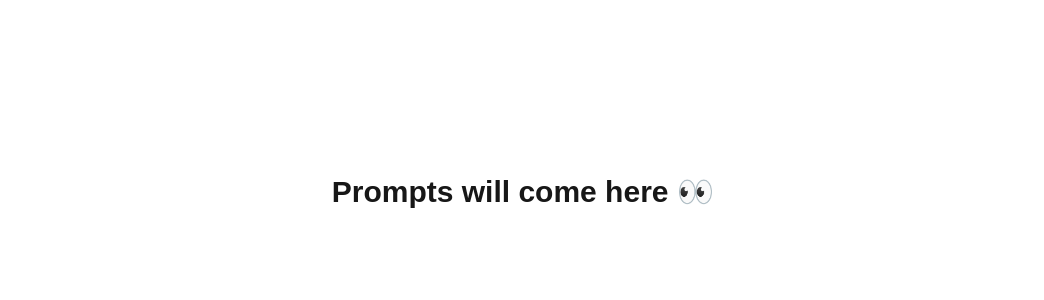
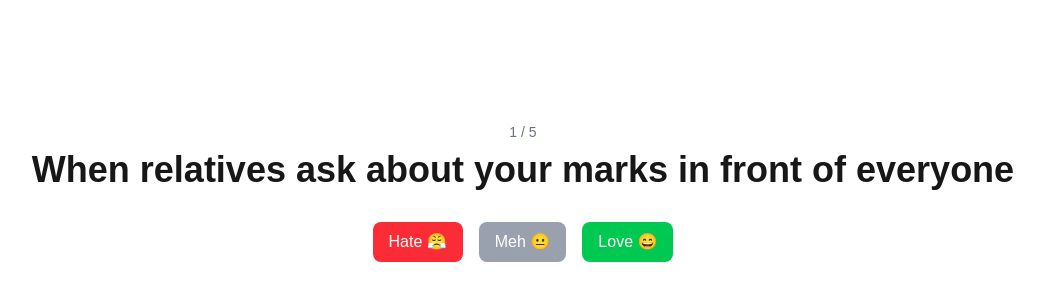
Before and after one commit to Sumanth069/SameYaar, a Next.js app: page /prompts in a window 1280 px wide. Shown: the part 208-508 px from the top of the page, without its empty margins (117-1161 px from the left). Built offline with nearby package versions, Linux system fonts and the light colour scheme.

Commit message:
Day2-prompt flow and results page

```diff
--- a/app/prompts/page.tsx
+++ b/app/prompts/page.tsx
@@ -1,9 +1,68 @@
+"use client";
+
+import { useState } from "react";
+import { useRouter } from "next/navigation";
+import { prompts } from "../../data/prompts";
+
 export default function PromptsPage() {
+  const router = useRouter();
+
+  const [currentIndex, setCurrentIndex] = useState(0);
+  const [answers, setAnswers] = useState<
+    { promptId: number; response: string }[]
+  >([]);
+
+  const handleAnswer = (response: string) => {
+    const currentPrompt = prompts[currentIndex];
+
+    setAnswers([
+      ...answers,
+      {
+        promptId: currentPrompt.id,
+        response: response,
+      },
+    ]);
+
+    if (currentIndex < prompts.length - 1) {
+      setCurrentIndex(currentIndex + 1);
+    } else {
+      localStorage.setItem("sameyaar_answers", JSON.stringify(answers));
+      router.push("/result");
+    }
+  };
+
   return (
-    <main className="min-h-screen flex items-center justify-center">
-      <h1 className="text-3xl font-bold">
-        Prompts will come here 👀
+    <main className="min-h-screen flex flex-col items-center justify-center px-4 text-center">
+      <h2 className="text-sm text-gray-500 mb-2">
+        {currentIndex + 1} / {prompts.length}
+      </h2>
+
+      <h1 className="text-2xl md:text-4xl font-semibold mb-8">
+        {prompts[currentIndex].text}
       </h1>
+
+      <div className="flex gap-4">
+        <button
+          onClick={() => handleAnswer("hate")}
+          className="bg-red-500 text-white px-4 py-2 rounded-lg"
+        >
+          Hate 😤
+        </button>
+
+        <button
+          onClick={() => handleAnswer("meh")}
+          className="bg-gray-400 text-white px-4 py-2 rounded-lg"
+        >
+          Meh 😐
+        </button>
+
+        <button
+          onClick={() => handleAnswer("love")}
+          className="bg-green-500 text-white px-4 py-2 rounded-lg"
+        >
+          Love 😄
+        </button>
+      </div>
     </main>
   );
 }
--- /dev/null
+++ b/app/result/page.tsx
@@ -0,0 +1,48 @@
+"use client";
+
+import { useEffect, useState } from "react";
+import { prompts } from "../../data/prompts";
+
+export default function ResultPage() {
+  const [hatedPrompts, setHatedPrompts] = useState<string[]>([]);
+
+  useEffect(() => {
+    const savedAnswers = localStorage.getItem("sameyaar_answers");
+
+    if (!savedAnswers) return;
+
+    const parsed = JSON.parse(savedAnswers);
+
+    const hated = parsed
+      .filter((item: any) => item.response === "hate")
+      .map((item: any) => {
+        const prompt = prompts.find(p => p.id === item.promptId);
+        return prompt?.text;
+      });
+
+    setHatedPrompts(hated);
+  }, []);
+
+  return (
+    <main className="min-h-screen flex flex-col items-center justify-center px-4">
+      <h1 className="text-3xl font-bold mb-6">
+        Your Top Annoyances 😤
+      </h1>
+
+      {hatedPrompts.length === 0 ? (
+        <p>You didn’t hate anything 😄</p>
+      ) : (
+        <ul className="space-y-3">
+          {hatedPrompts.map((text, index) => (
+            <li
+              key={index}
+              className="bg-gray-100 px-4 py-3 rounded-lg"
+            >
+              {text}
+            </li>
+          ))}
+        </ul>
+      )}
+    </main>
+  );
+}
--- /dev/null
+++ b/data/prompts.ts
@@ -0,0 +1,22 @@
+export const prompts = [
+  {
+    id: 1,
+    text: "When relatives ask about your marks in front of everyone",
+  },
+  {
+    id: 2,
+    text: "Slow internet during an important upload",
+  },
+  {
+    id: 3,
+    text: "Group projects where only you work",
+  },
+  {
+    id: 4,
+    text: "People who say 'let's plan' but never show up",
+  },
+  {
+    id: 5,
+    text: "Getting added to random college WhatsApp groups",
+  },
+];
```
